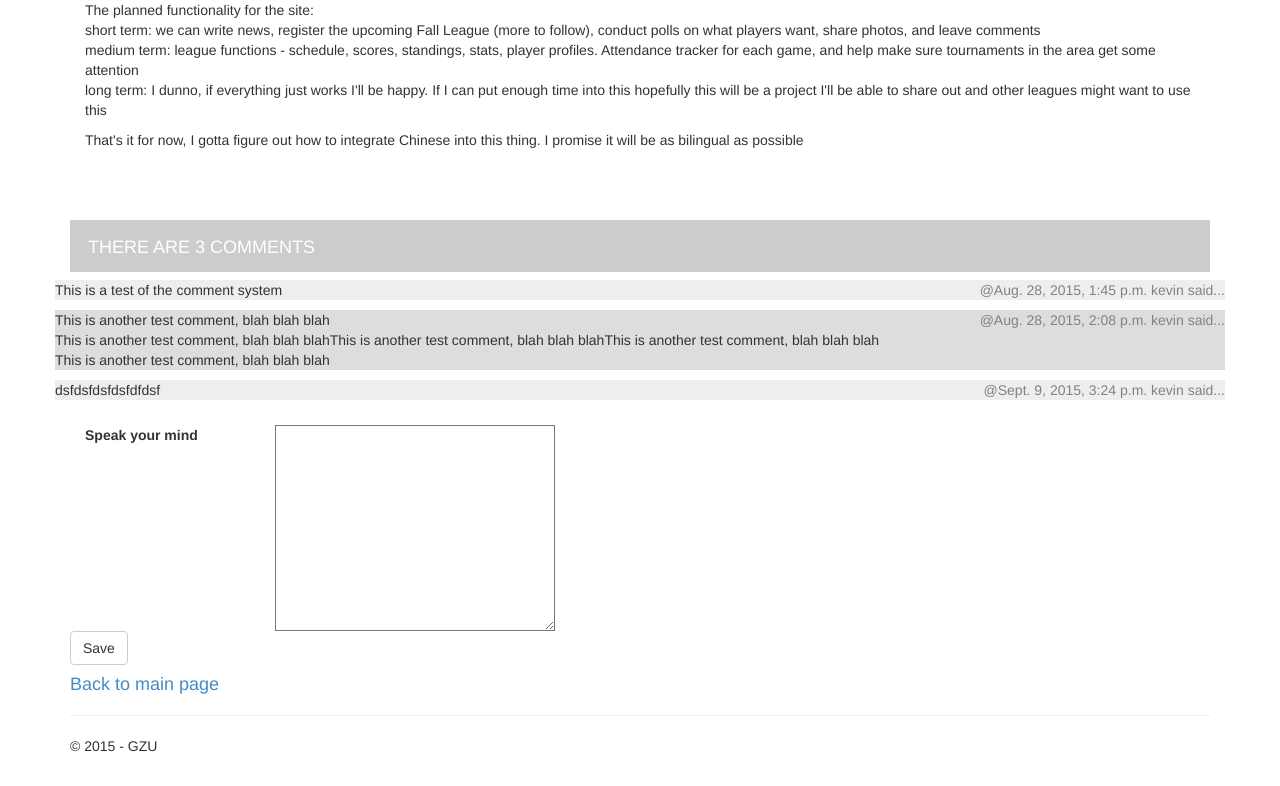
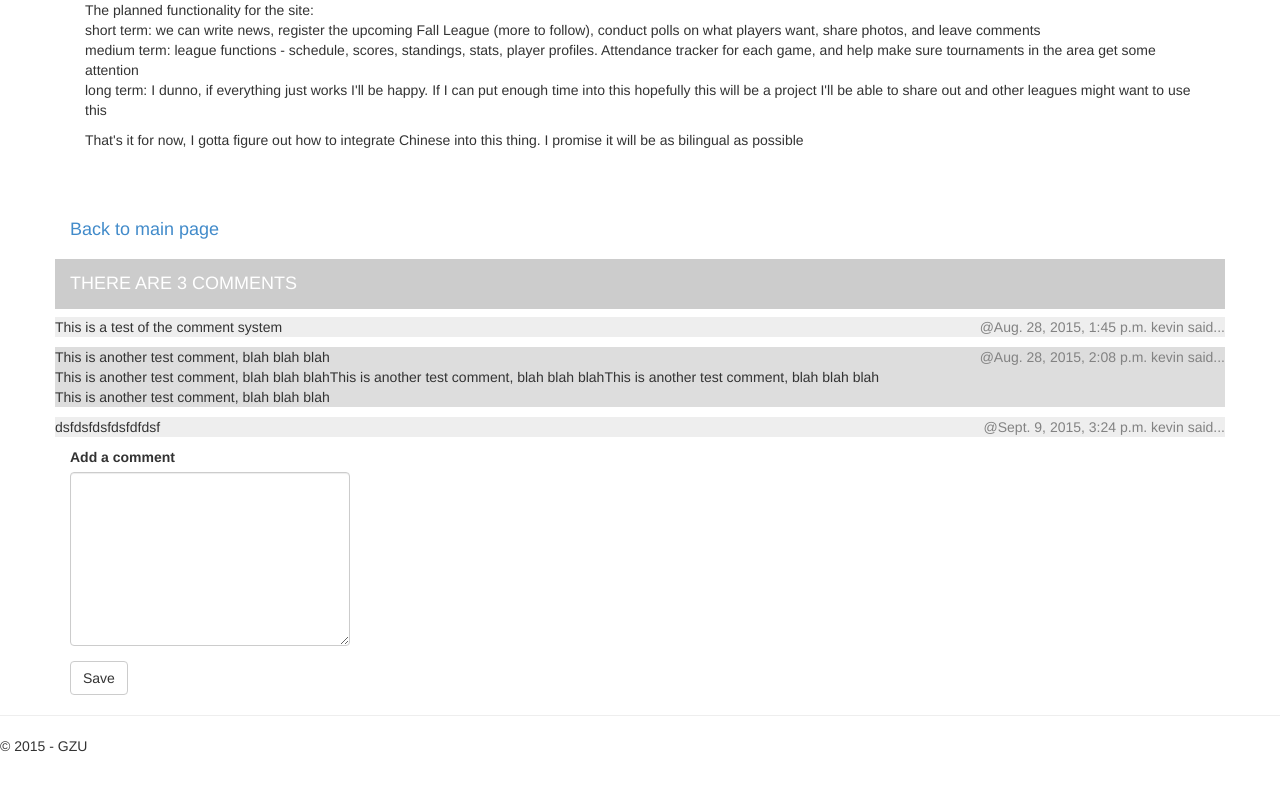
Before and after one commit to sparlingo/GZU, a Django app: page /post/1/ in a window 1280 px wide. Shown: the part 240-1026 px from the top of the page. Run offline with Django 3.2, Linux system fonts and the light colour scheme; a user stored in the database is signed in; data comes from the database, SQL or seed files in the repository; both versions use the stored data as it was after the commit; some libraries are stand-ins or nearby versions.

Commit message:
Going live, we'll call this v0.1

```diff
--- a/GZU/urls.py
+++ b/GZU/urls.py
@@ -24,7 +24,6 @@ urlpatterns = [
 
 	# Blog URLs
 	url(r'^$', 'blog.views.post_index', name='home'),
-	url(r'^post/new/$', 'blog.views.post_new', name='post_new'),
 	url(r'^post/(?P<pk>[0-9]+)/$', 'blog.views.post_view', name='post_view'),
 
 	# Comments
--- a/blog/models.py
+++ b/blog/models.py
@@ -20,7 +20,7 @@ class Post(models.Model):
 
 class Comment(models.Model):
 	author = models.ForeignKey('auth.User')
-	text = models.TextField(max_length=400)
+	text = models.TextField(max_length=500)
 	created_date = models.DateTimeField(default=timezone.now)
 	post = models.ForeignKey(Post)
 
@@ -37,7 +37,6 @@ class UserProfile(models.Model):
 		(FEMALE, 'Female'),
 	)
 	gender = models.CharField(max_length=1, choices=GENDER_CHOICES, default=MALE)
-
 User.profile = property(lambda u: UserProfile.objects.get_or_create(user=u) [0])
 
 class Feedback(models.Model):
--- a/blog/static/blog/content/site.css
+++ b/blog/static/blog/content/site.css
@@ -27,7 +27,7 @@ textarea {
   line-height: 2.1428571435;
   color: inherit;
   background-color: #eeeeee;
-  background: url('../images/banner.JPG');
+  background: url('../images/bannermini.JPG');
   color: #ffffff;
 }
 
@@ -104,32 +104,57 @@ input[type="checkbox"].input-validation-error {
 
 /* Comments styling */
 /* For small screen */
-.comments .row div:nth-of-type(4n-3) {
+.comments div:nth-of-type(4n-3) {
   background-color: #eeeeee;
 }
-.comments .row div:nth-of-type(4n-2){
+.comments div:nth-of-type(4n-2){
   background-color: #eeeeee;
 }
-.comments .row div:nth-of-type(4n-1) {
+.comments div:nth-of-type(4n-1) {
   background-color: #dddddd;
 }
-.comments .row div:nth-of-type(4n){
+.comments div:nth-of-type(4n){
   background-color: #dddddd;
 }
 
 /* For medium screen */
 @media (min-width: 768px) {
-.comments .row div:nth-of-type(4n-3) {
+.comments div:nth-of-type(4n-3) {
   background-color: #eeeeee;
 }
-.comments .row div:nth-of-type(4n-2){
+.comments div:nth-of-type(4n-2){
   background-color: #eeeeee;
 }
-.comments .row div:nth-of-type(4n-1) {
+.comments div:nth-of-type(4n-1) {
   background-color: #dddddd;
 }
-.comments .row div:nth-of-type(4n){
+.comments div:nth-of-type(4n){
   background-color: #dddddd;
+}
+
+.comments {
+  margin-right: -15px;
+  margin-left: -15px;
+}
+
+.comments:before,
+.comments:after {
+  display: table;
+  content: " ";
+}
+
+.comments:after {
+  clear: both;
+}
+
+.comments:before,
+.comments:after {
+  display: table;
+  content: " ";
+}
+
+.comments:after {
+  clear: both;
 }
 
 .comments .comments-title{
@@ -137,5 +162,5 @@ input[type="checkbox"].input-validation-error {
 	text-transform:uppercase;
 	background:#ccc;
 	color:#fff;
-	padding:18px 18px 15px;
-	}
+	padding:15px 15px 15px;
+}
--- a/blog/templates/blog/commentspartial.html
+++ b/blog/templates/blog/commentspartial.html
@@ -1,41 +1,38 @@
-<div class="comments">
 {% if user.is_authenticated %}
 	{% if comments %}
+	<div class="comments">
 		<h4 class="comments-title">There are {{ count }} comments </h4>
-		<div class="row">
 		{% for comment in comments %}
 			<div class="date">@{{ comment.created_date }} {{ comment.author }} said...</div>
 			<div class="body">{{ comment.text|linebreaks }}</div>
 		{% endfor %}
-		</div>
 	{% else %}
 		<h4 class="comments-title">There are no comments </h4>
 	{% endif %}
+	</div>
 	<section id="commentForm">
 		<form method="POST" action="{% url "blog.views.comment_add" post.id %}" class="comment-form">
 		{% csrf_token %}
-			<div class="form-group">
-				<label for="id_text" class="col-md-2 control-label">Speak your mind</label>
-				<div class="col-md-10">
-					{{ form.text }}
-				</div>
+			<div class="form-group comment-form-comment">
+				<label for="comment">Add a comment</label>
+				<textarea class="form-control" id="comment" name="text" cols="60" rows="8" aria-requied="true"></textarea>
 			</div>
 			<button type="submit" class="btn btn-default">Save</button>
 		</form>
 	</section>
 {% else %}
-	<h4>Hello stranger, want to leave a comment? <a href="{% url 'register' %}">Register</a>
+	<div class="comments">
+	<h4 class="comments-title">Hello stranger, want to leave a comment? <a href="{% url 'register' %}">Register</a>
 	or <a href="{% url 'login' %}">login</a></h4>
 	{% if comments %}
 		<h4>Comments:</h4>
-		<div class="row">
 		{% for comment in comments %}
 			<div class="date">@{{ comment.created_date }} {{ comment.author }} said...</div>
 			<div class="body">{{ comment.text|linebreaks }}</div>
 		{% endfor %}
-		</div>
 	{% else %}
 		<h4 class="comments-title">There are no comments </h4>
 	{% endif %}
+	</div>
 {% endif %}
 </div>
--- a/blog/templates/blog/post_view.html
+++ b/blog/templates/blog/post_view.html
@@ -1,6 +1,5 @@
 {% extends "blog/layout.html" %}
 {% block content %}
-
 
 <div class="col-md-12">
 	<div class="post">
@@ -14,8 +13,7 @@
 	</div>
 </div>
 
+<h4><a href="/">Back to main page</a></h4>
 {% include 'blog/commentspartial.html' %}
 
-<h4><a href="/">Back to main page</a></h4>
-
 {% endblock %}
--- a/blog/views.py
+++ b/blog/views.py
@@ -47,7 +47,7 @@ def register(request): #Clean this up later, KS 2015/09/08
 			'year': datetime.now().year,
 		})
 
-
+""""
 # Blog Views
 @login_required
 def post_new(request):
@@ -62,7 +62,7 @@ def post_new(request):
 		else:
 			form = PostForm()
 			return render(request, 'blog/post_new.html', {'form': form})
-
+"""
 """	I'll update this later - KS, Aug 24, 2015
 def post_edit(request, pk):
 	post = get_object_or_404(Post, pk=pk)
```
Also changed, not shown: GZU/settings.py (+12 -0 lines), blog/templates/blog/post_new.html (deleted, +0 -10 lines), blog/static/blog/images/bannermini.JPG (added), db.sqlite3, 1 other file.
